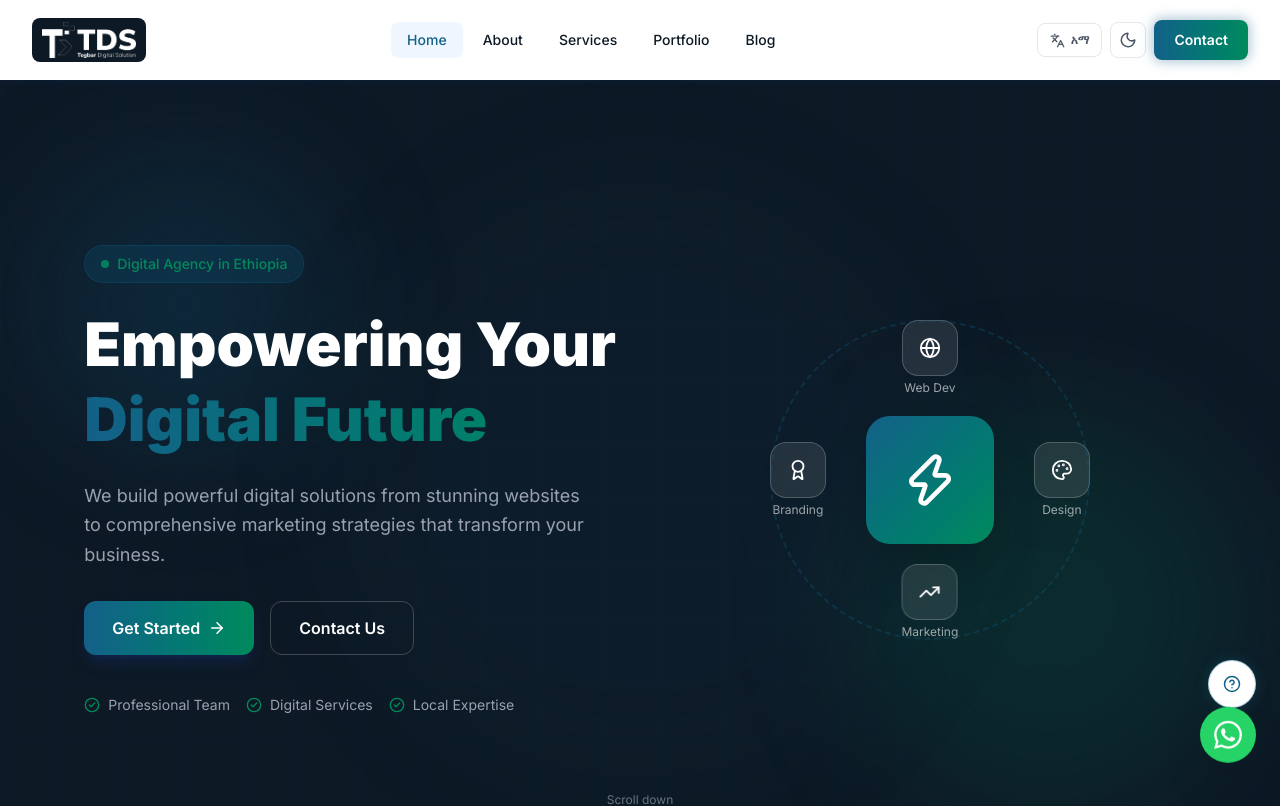
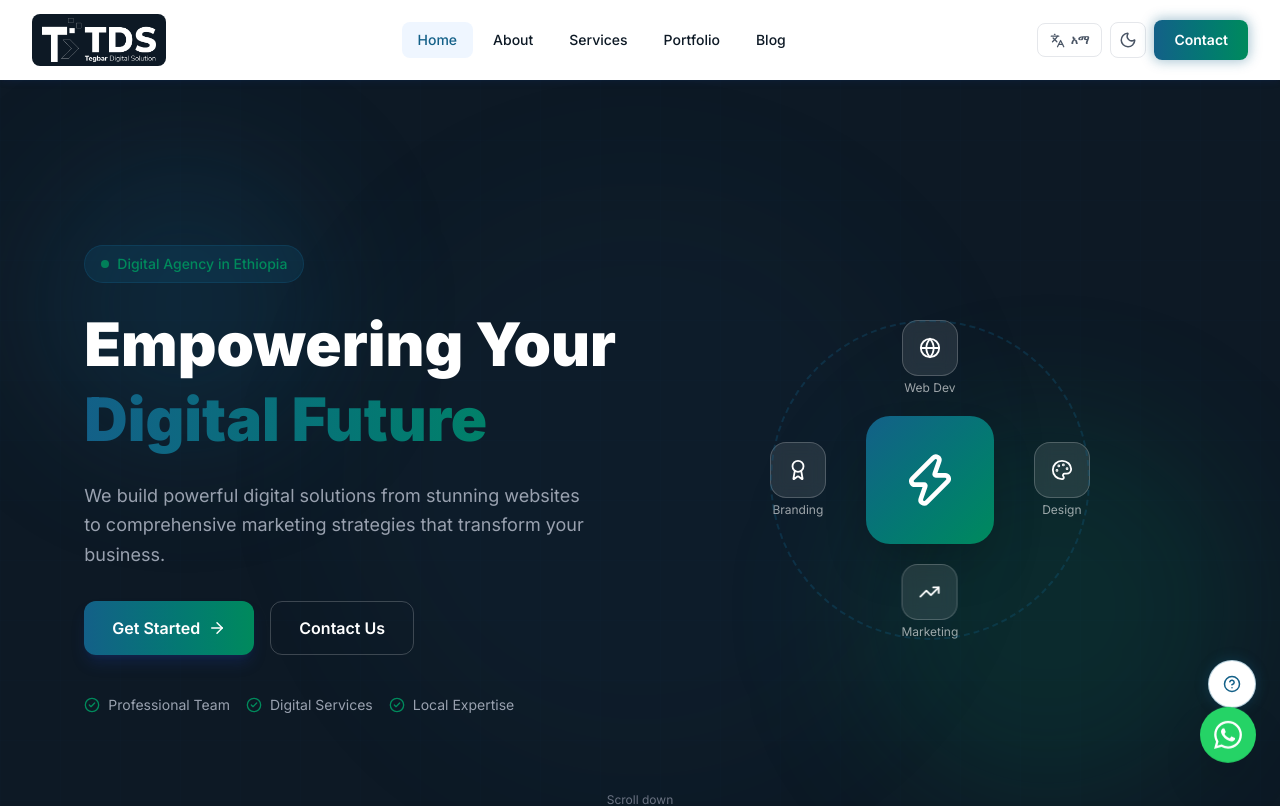
Before and after one commit to BamlakChernet/tegbar-digital-solution-website, a React (Vite) app: page / in a window 1280 px wide. Shown: the top 806 px of the page. Built offline with nearby package versions, Linux system fonts and the light colour scheme.

Commit message:
Increase logo height to 44px, square SVG favicon with TDS mark

```diff
--- a/index.html
+++ b/index.html
@@ -2,7 +2,7 @@
 <html lang="en">
   <head>
     <meta charset="UTF-8" />
-    <link rel="icon" type="image/png" href="/favicon.png" />
+    <link rel="icon" type="image/svg+xml" href="/favicon.svg" />
     <meta name="viewport" content="width=device-width, initial-scale=1.0" />
     <meta name="description" content="Tegbar Digital Solution - Empowering Your Digital Future. Professional web development, digital marketing, branding and more." />
     <title>Tegbar Digital Solution | Empowering Your Digital Future</title>
--- a/src/components/Footer.jsx
+++ b/src/components/Footer.jsx
@@ -34,7 +34,7 @@ export default function Footer() {
               <img
                 src={logo}
                 alt="Tegbar Digital Solution"
-                style={{ height: '36px', width: 'auto', objectFit: 'contain', display: 'block', background: 'none' }}
+                style={{ height: '44px', width: 'auto', objectFit: 'contain', display: 'block', background: 'none' }}
               />
             </Link>
             <p className="text-gray-400 text-sm leading-relaxed">{t('footer_desc')}</p>
--- a/src/components/Navbar.jsx
+++ b/src/components/Navbar.jsx
@@ -42,9 +42,8 @@ export default function Navbar() {
                 src={logo}
                 alt="Tegbar Digital Solution"
                 style={{
-                  height: '36px',
+                  height: '44px',
                   width: 'auto',
-                  maxWidth: '150px',
                   objectFit: 'contain',
                   display: 'block',
                 }}
```
Also changed, not shown: public/favicon.svg.
